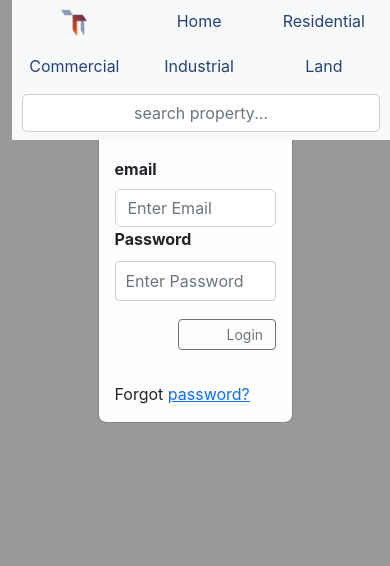
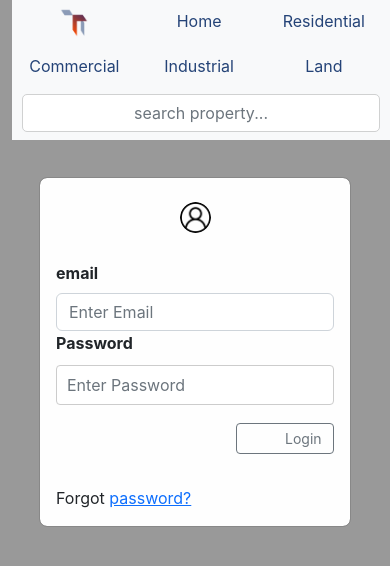
Before and after one commit to mwenje24/real-estate-application-phase-2-final-project, a React (Create React App) app: page /login in a window 390 px wide. Shown: the top 566 px of the page. Built offline with nearby package versions, Linux system fonts and the light colour scheme.

Commit message:
edited the login form

```diff
--- a/src/index.css
+++ b/src/index.css
@@ -219,6 +219,9 @@
     .summary table{
       font-size: 12px;
     }
+    .modal form{
+      margin: 30% auto 15% auto;
+    }
   }
   @media screen and (max-width: 480px) {
     body{
@@ -261,8 +264,8 @@
     .form-display form .form-content .bid input{
       width: 5rem;
     }
-    .modal-content{
-      width: 90%;
+    .modal form{
+      margin: 30% auto 15% auto;
     }
     .summary{
       width: 100%;
@@ -333,7 +336,7 @@
   background-color: #fefefe;
   margin: 5% auto 15% auto; /* 5% from the top, 15% from the bottom and centered */
   border: 1px solid #888;
-  width: 50%; /* Could be more or less, depending on screen size */
+  width: 80%; /* Could be more or less, depending on screen size */
 }
 
 /* The Close Button (x) */
```
Also changed, not shown: package.json (+6 -2 lines), 1 other file (tests, documents, lock files or other folders).
